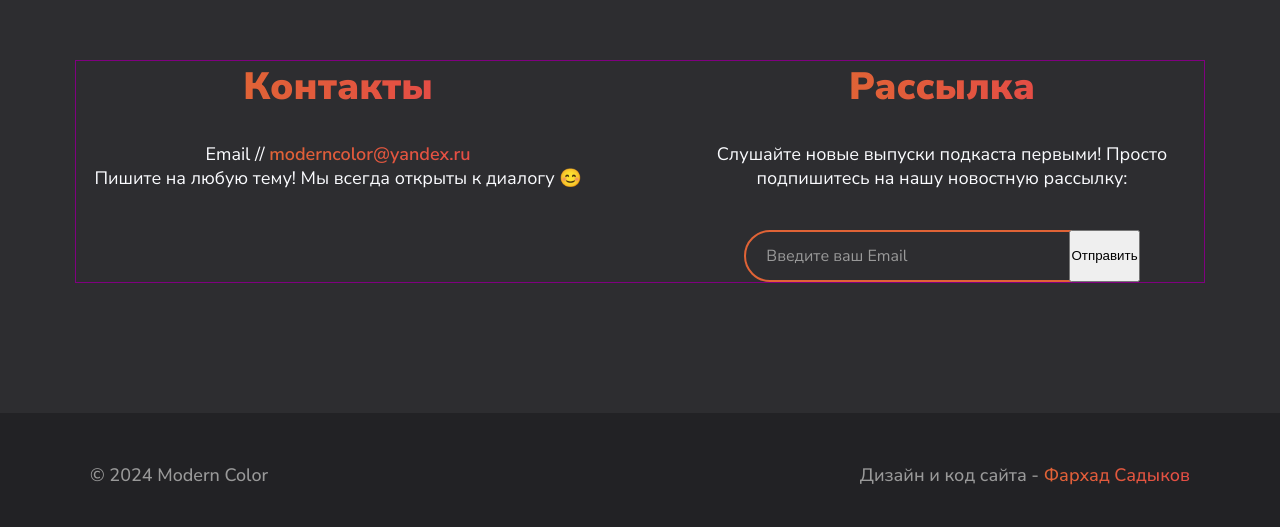
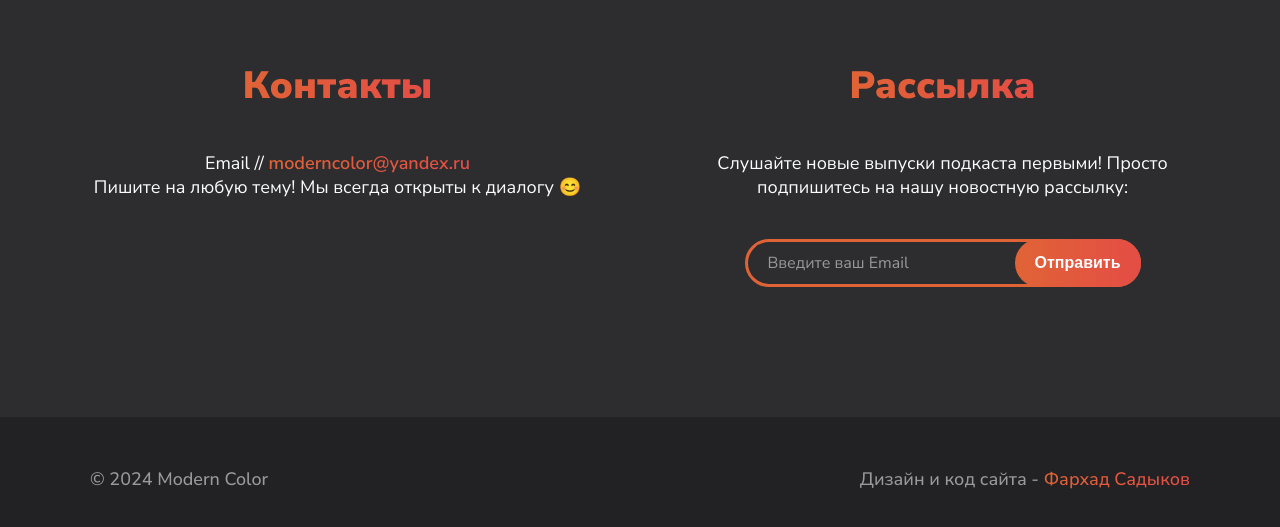
Before and after one commit to everwaveme/mc-podcast, a website: page www/index.html in a window 1280 px wide. Shown: the part 3503-4030 px from the top of the page. Drawn offline with Linux system fonts and the light colour scheme; files whose address does not match are found by name.

Commit message:
finished newsletter form

```diff
--- a/src/styles/blocks/_contacts.scss
+++ b/src/styles/blocks/_contacts.scss
@@ -5,7 +5,6 @@
 
 .contacts-container {
   @include container();
-  border: 1px solid purple;
 }
 
 .contacts-wrap {
@@ -21,7 +20,7 @@
 .contacts-title {
   @include text-gradient();
   display: inline-block;
-  margin-bottom: 30px;
+  margin-bottom: 40px;
   font-size: 38px;
   font-weight: 900;
 }
@@ -52,7 +51,7 @@
 .contacs-newsletter-title {
   @include text-gradient();
   display: inline-block;
-  margin-bottom: 30px;
+  margin-bottom: 40px;
   font-size: 38px;
   font-weight: 900;
 }
--- a/src/styles/blocks/_newsletter-form.scss
+++ b/src/styles/blocks/_newsletter-form.scss
@@ -2,17 +2,18 @@
   position: relative;
   margin: 40px auto 0 auto;
   width: 80%;
+  border-radius: 100px;
 }
 
 .form-input {
-  padding: 13px 20px;
+  padding: 10px 20px;
   width: 100%;
   font-size: 16px;
   font-weight: 400;
   font-family: inherit;
   color: $color-light;
   background-color: $color-semidark;
-  border: 2px solid $color-accent;
+  border: 3px solid $color-accent;
   border-radius: 100px;
   transition: all .2s 0s cubic-bezier(0.46, 0.03, 0.52, 0.96);
 
@@ -24,7 +25,6 @@
     outline: none;
     box-shadow: 0 0 15px rgba($color-accent, .5);
   }
-
 }
 
 .form-button {
@@ -32,5 +32,19 @@
   top: 0;
   right: 0;
   z-index: 3;
+  padding: 10px 20px;
   height: 100%;
+  font-size: 16px;
+  font-weight: 600;
+  color: $color-light;
+  background: $color-gradient;
+  border: none;
+  border-radius: 100px;
+  text-decoration: none;
+  cursor: pointer;
+  transition: all .2s 0s cubic-bezier(0.46, 0.03, 0.52, 0.96);
+
+  &:hover {
+    opacity: .9;
+  }
 }
--- a/www/index.html
+++ b/www/index.html
@@ -30,7 +30,7 @@
               </a>
             </li>
             <li class="nav-menu-item">
-              <a href="#" class="nav-menu-link">
+              <a href="#contacts" class="nav-menu-link">
                 Контакты
               </a>
             </li>
@@ -270,7 +270,7 @@
       </div>
     </section>
 
-    <section class="contacts">
+    <section class="contacts" id="contacts">
       <div class="contacts-container">
         <div class="contacts-wrap">
           <div class="contacts-info">
@@ -305,7 +305,6 @@
         </div>
       </div>
     </section>
-
   </main>
 
   <footer class="footer">
```
Also changed, not shown: www/style/style.css.
